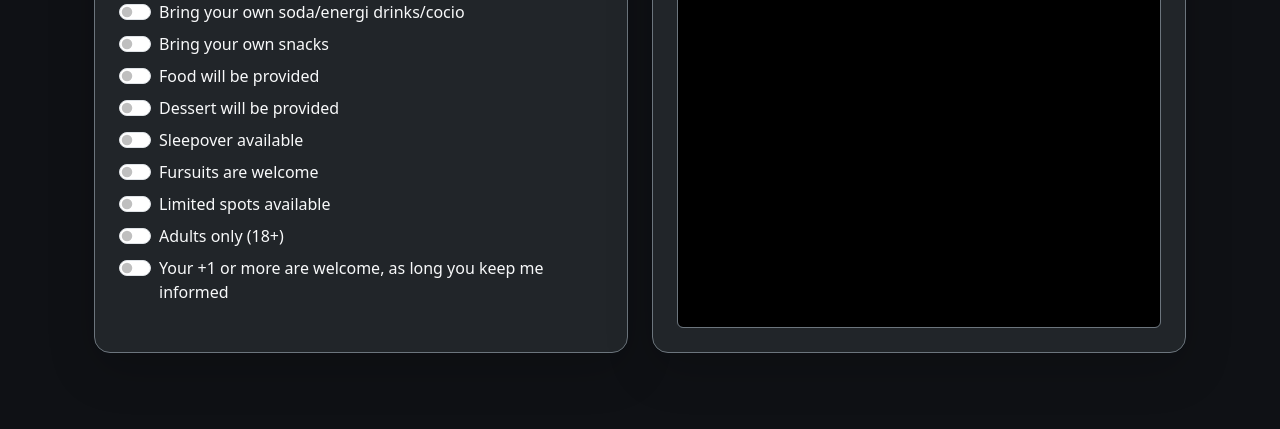
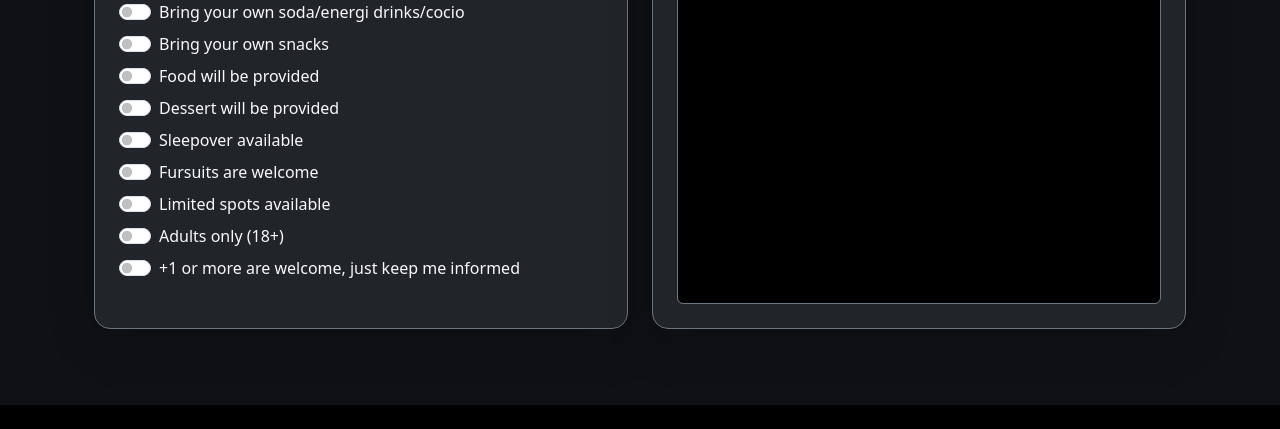
Before and after one commit to MrJavaWolf/JWolfsEventPlanning, an ASP.NET Core app: page / in a window 1280 px wide. Shown: the part 948-1377 px from the top of the page. After the commit the page ends 1353 px from the top, so only its background shows below. Run offline with ASP.NET Core 8, Linux system fonts and the light colour scheme; style sheets or scripts are compiled from the project's sources.

Commit message:
Improved: Wordring

```diff
--- a/src/JWolfsEventPlanning/Pages/Index.cshtml
+++ b/src/JWolfsEventPlanning/Pages/Index.cshtml
@@ -244,7 +244,7 @@
         { id: "fursuitFriendlyToggle", text: "Fursuits are welcome" },
         { id: "limitedSpotsToggle", text: "Limited spots available" },
         { id: "adultsOnlyToggle", text: "Adults only (18+)" },
-        { id: "plusOneToggle", text: "Your +1 or more are welcome, as long you keep me informed" },];
+        { id: "plusOneToggle", text: "+1 or more are welcome, just keep me informed" },];
 
     const eventOptionsContainer = document.getElementById("eventOptionsContainer");
 
```
